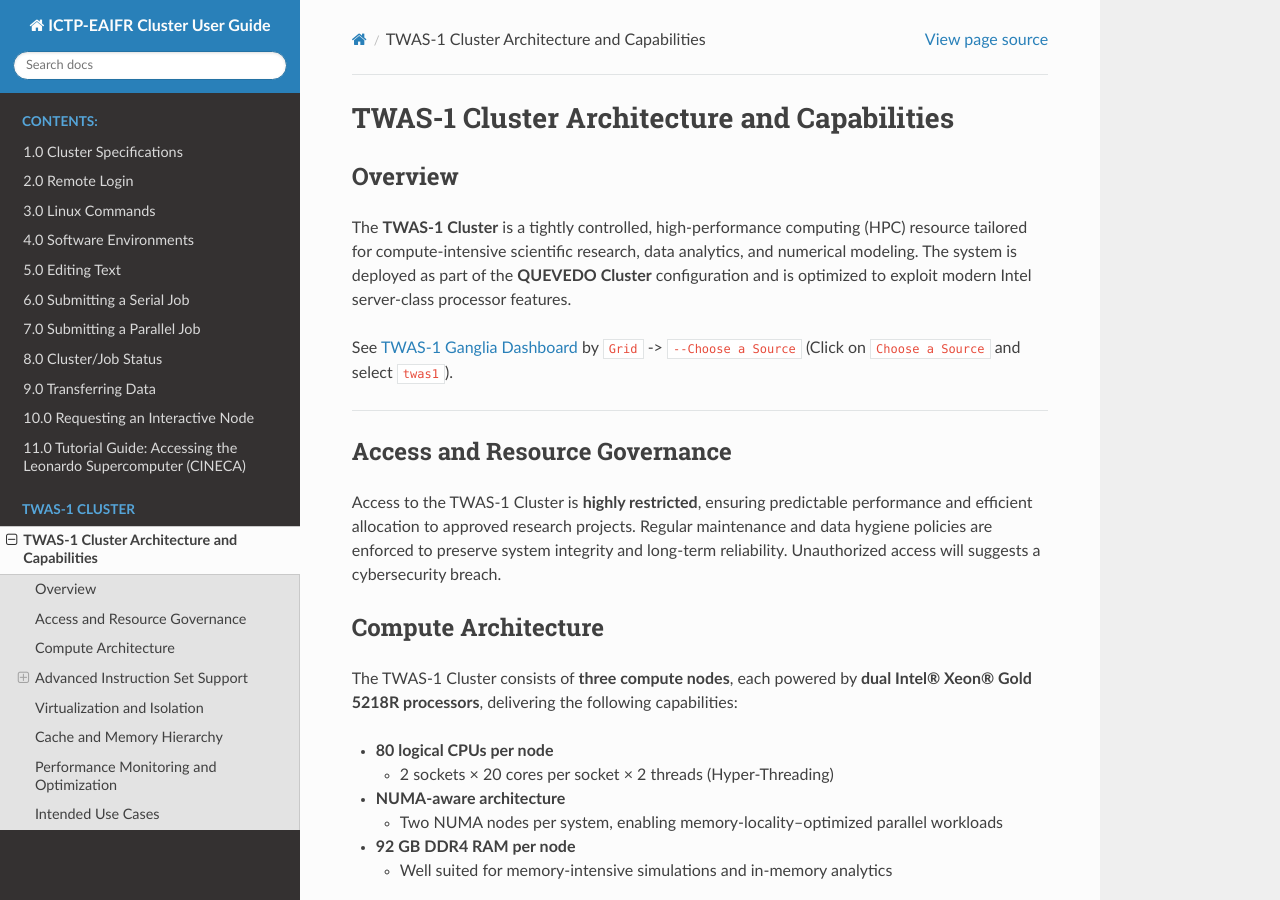
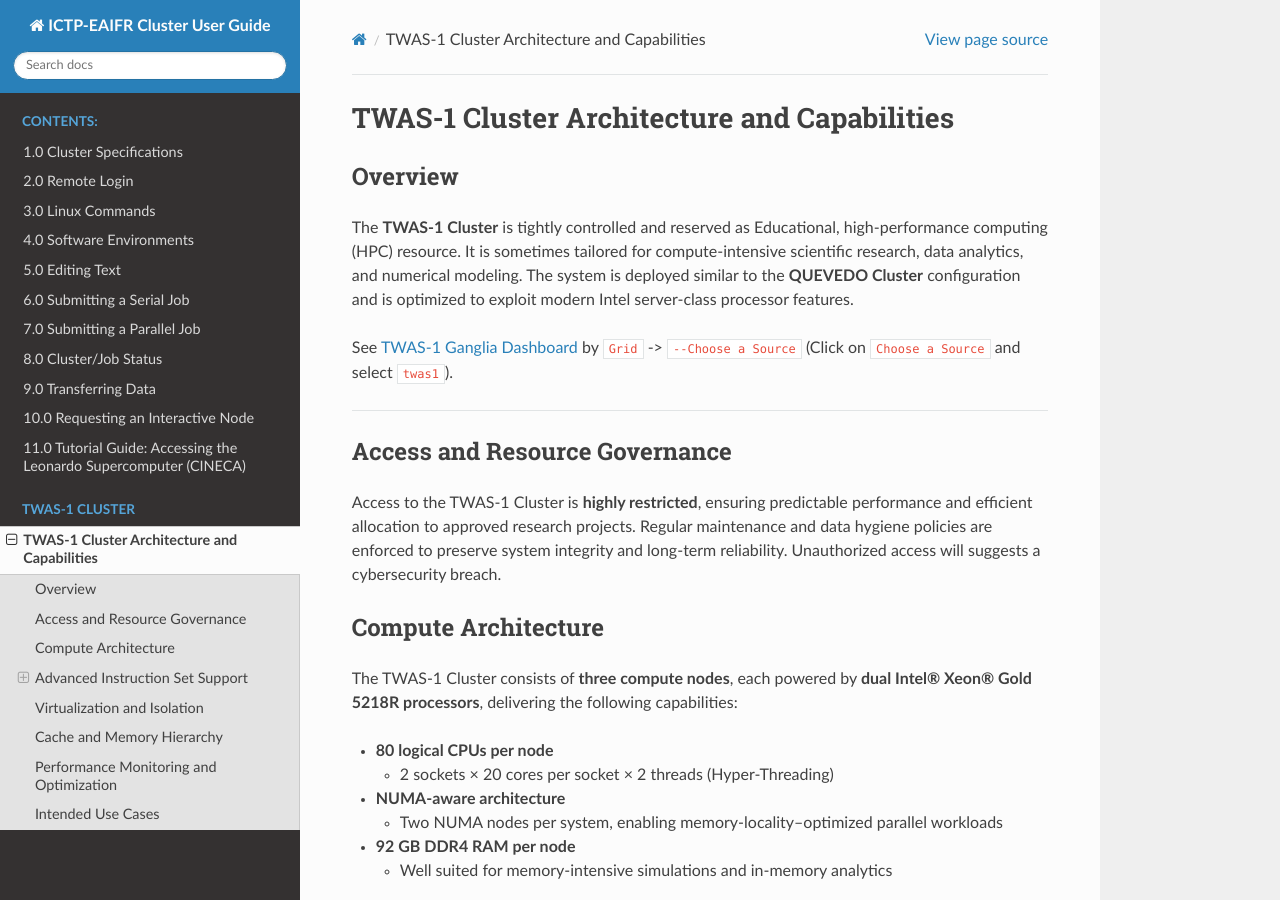
Before and after one commit to eaifrrw/sc-how-to, a Sphinx documentation site: the page built from docs/twas1_specifications.md, in a window 1280 px wide and 900 px high. Built offline with Sphinx 7.4.7 and the Read the Docs theme 3.1.0, drawn with Linux system fonts in a browser that asks for light colours.

```diff
--- a/docs/twas1_specifications.md
+++ b/docs/twas1_specifications.md
@@ -2,7 +2,7 @@
 
 ## Overview
 
-The **TWAS-1 Cluster** is a tightly controlled, high-performance computing (HPC) resource tailored for compute-intensive scientific research, data analytics, and numerical modeling. The system is deployed as part of the **QUEVEDO Cluster** configuration and is optimized to exploit modern Intel server-class processor features.
+The **TWAS-1 Cluster** is tightly controlled and reserved as Educational, high-performance computing (HPC) resource. It is sometimes tailored for compute-intensive scientific research, data analytics, and numerical modeling. The system is deployed similar to the **QUEVEDO Cluster** configuration and is optimized to exploit modern Intel server-class processor features.
 
 See [TWAS-1 Ganglia Dashboard] by `Grid` -> `--Choose a Source` (Click on `Choose a Source` and select `twas1`).
 
```
